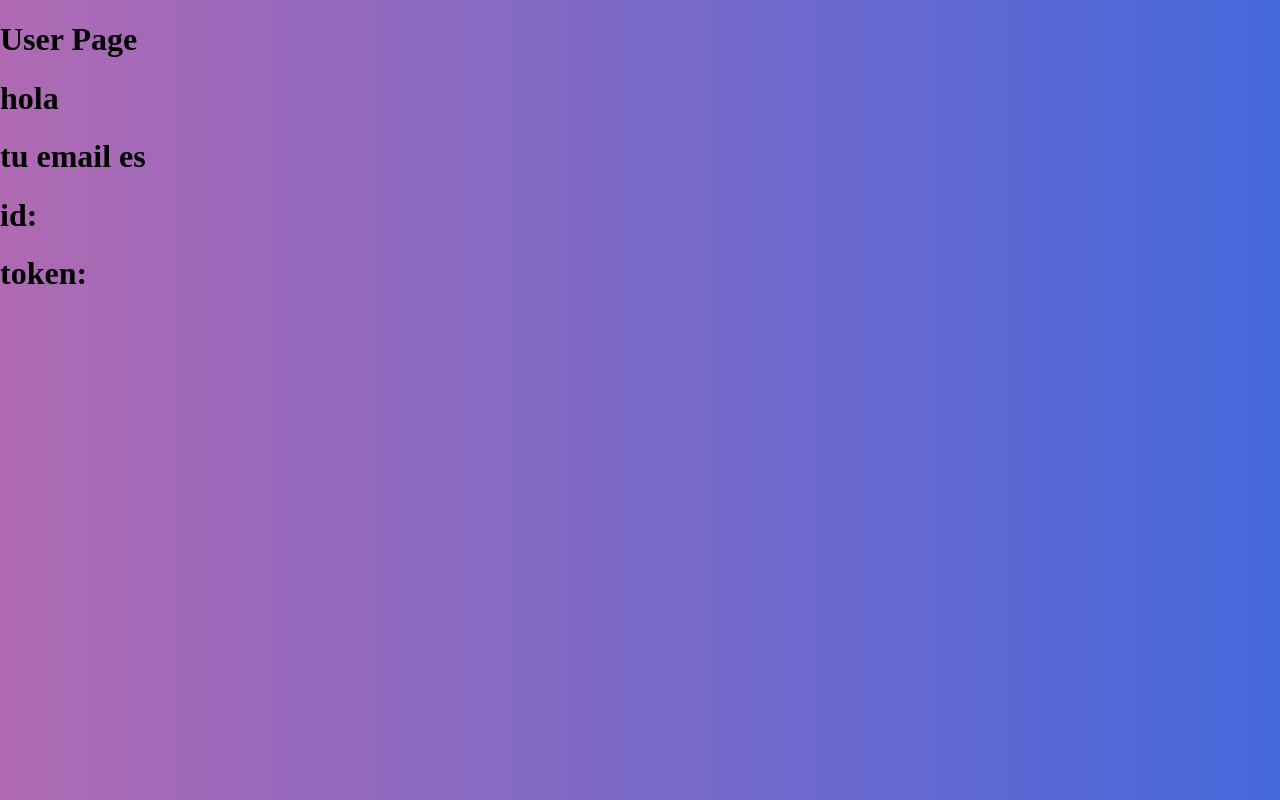
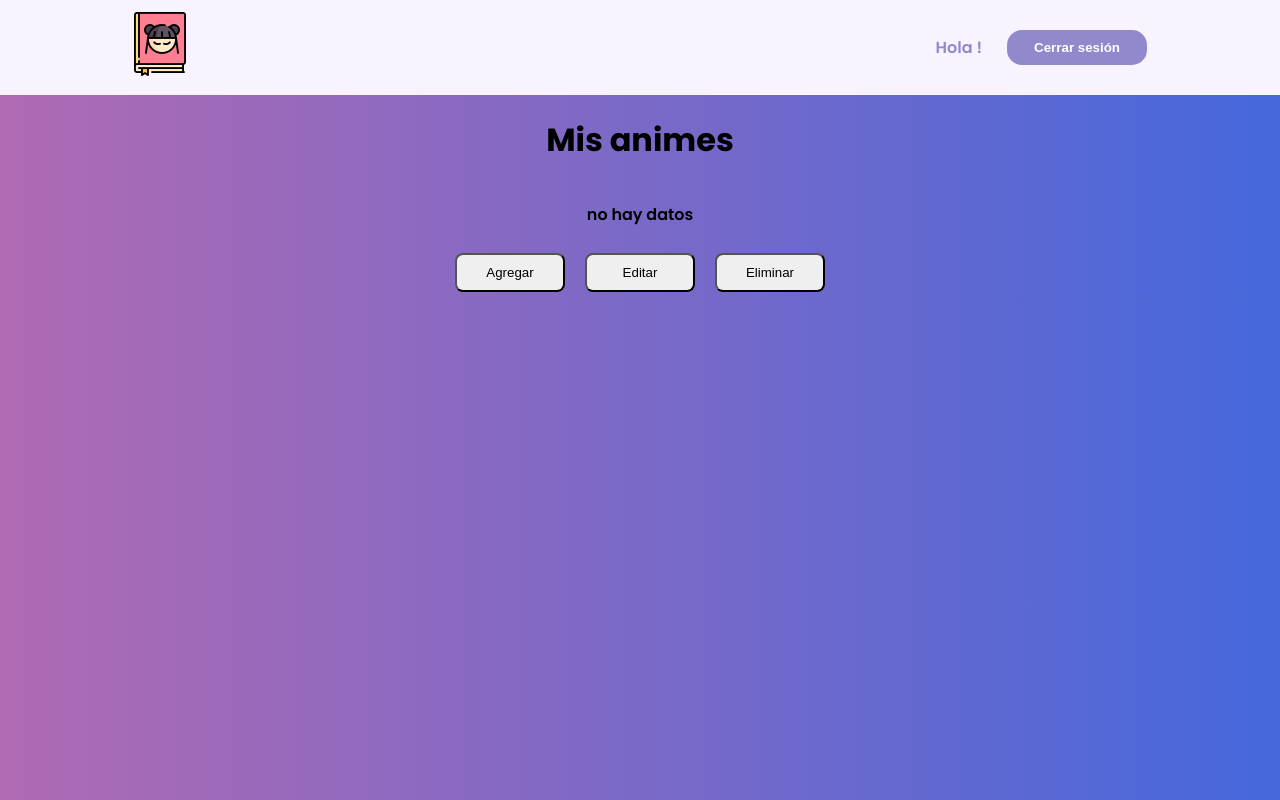
Before and after one commit to Axelflores0112/Conexion-Front-Back-Datos-Via-Login, a React (Vite) app: page /userPage in a window 1280 px wide. Built offline with nearby package versions, Linux system fonts and the light colour scheme.

Commit message:
cambios raros2

```diff
--- /dev/null
+++ b/src/components/userContent.tsx
@@ -0,0 +1,83 @@
+import { UserContext } from "../contexts/UserContext"
+import { useContext } from "react";
+import { ToastContainer, toast } from 'react-toastify';
+import { useState } from "react";
+import { useEffect } from "react";
+import "../styles/userContent.css"
+const API_URL = "http://localhost:3010/";
+interface Animes {
+    name: string,
+    description: string,
+    genere: string,
+    score: number
+    user: object
+}
+function userContent() {
+    const { user } = useContext(UserContext);
+    const [animes, setAnimes] = useState<Animes[]>([])
+
+    useEffect(() => {
+        const userID = user?.id
+        const token = user?.token
+        if (userID && token) {
+            fetchAnime(userID, token)
+        }
+    }, [])
+
+    const fetchAnime = async (id: string, token: string) => {
+        try {
+            const response = await fetch(`${API_URL}api/v1/animes?userId=${id}`, {
+                headers: {
+                    'Authorization': `Bearer ${token}`
+                }
+            });
+            if (!response.ok) {
+                toast.error("Ocurrio un error al obtener los datos")
+            } else {
+                const data = await response.json();
+                setAnimes(data)
+                console.log(data);
+            }
+
+        } catch (error) {
+            console.log(error)
+        }
+    }
+    return (
+        <div className="data-user">
+            <ToastContainer />
+            <div className="title">
+                <h1>Mis animes</h1>
+            </div>
+            {
+                user ?
+                    <table className="anime-table">
+                        <thead>
+                            <tr>
+                                <th>Nombre</th>
+                                <th>Descripcion</th>
+                                <th>Genero</th>
+                                <th>Score</th>
+                            </tr>
+                        </thead>
+                        <tbody>
+                            {animes.map((anime, index) => (
+                                <tr key={index}>
+                                    <td>{anime.name}</td>
+                                    <td>{anime.description}</td>
+                                    <td>{anime.genere}</td>
+                                    <td>{anime.score}</td>
+                                </tr>
+                            ))}
+                        </tbody>
+                    </table> : <p>no hay datos</p>
+            }
+            <div className="btn-section">
+                <button className="btn-create">Agregar</button>
+                <button className="btn-edit">Editar</button>
+                <button className="btn-delete">Eliminar</button>
+            </div>
+        </div>
+    )
+}
+export default userContent
--- /dev/null
+++ b/src/components/userHeader.tsx
@@ -0,0 +1,45 @@
+import logo from '../Imagenes/logotipo.png';
+import { Link } from 'react-router-dom';
+import { useState ,useContext} from 'react'
+import "../styles/userHeader.css"
+import { UserContext } from '../contexts/UserContext';
+function userHeader(){
+    const [navOpen, setNavOpen] = useState(false);
+    const {user}=useContext(UserContext);
+    const openNav = () => {
+        setNavOpen(true);
+    };
+
+    const closeNav = () => {
+        setNavOpen(false);
+    };
+
+    return(
+        <header className="header">
+            <div className="logo">
+                <img src={logo} alt="logo"/>
+            </div>
+            <nav>
+                <ul className="nav-links">
+                    <li><p >Hola {user?.name}!</p></li>
+                </ul>
+            </nav>
+            <div className="btn-container">
+                <Link  className="btn-login" to={"/login"}><button>Cerrar sesión</button></Link>
+            </div>
+            <a onClick={openNav} href="#" className="menu"><button>Menu</button></a>
+
+            <div className={`overlay ${navOpen ? 'open' : ''}`} id="mobile-menu">
+                <a onClick={closeNav} href="#" className="close">&times;</a>
+                <div className="overlay-content">
+                    <a href="#">Nosotros</a>
+                    <a href="#">Contacto</a>
+                    <Link to="/login">Ingresar</Link>
+                    <Link to="/register">Registro</Link>
+                </div>
+            </div>
+        </header>
+    )
+}
+
+export default userHeader
--- a/src/components/userPage.tsx
+++ b/src/components/userPage.tsx
@@ -1,15 +1,16 @@
-import React,{useContext} from "react"
+import {useContext, useState} from "react"
 import { UserContext } from '../contexts/UserContext';
+import UserHeader from "./userHeader";
+import UserContent from "./userContent";
 function userPage(){
     const {user}=useContext(UserContext);
+    const [sesion,setSesion]=useState();
     return(
-
-        <div>
-            <h1>User Page</h1>
-            <h1>hola {user?.name}</h1>
-            <h1>tu email es {user?.email}</h1>
-            <h1>id: {user?.id}</h1>
-            <h1>token: {user?.token}</h1>
+        <div className="body-user">
+            <UserHeader/>
+            <div className="user-content">
+                <UserContent/>
+            </div>
         </div>
     )
 }
--- /dev/null
+++ b/src/styles/userContent.css
@@ -0,0 +1,65 @@
+@import url('https://fonts.googleapis.com/css2?family=Poppins:ital,wght@0,600;0,700;1,400&display=swap');
+.title{
+    font-family: 'Poppins', sans-serif;
+    display: flex;
+    flex-direction: column;
+    align-items: center;
+}
+.anime-table{
+    border-collapse: collapse;
+    margin: 25px 0;
+    font-size: 0.9rem;
+    min-width: 400px;
+    background-color: #ffffff;
+    font-family: 'Poppins', sans-serif;
+    border-radius: 5px 5px 0 0;
+    overflow: hidden;
+    width: 90%;
+}
+.anime-table thead tr {
+    background-color: #35343a;
+    color: #ffffff;
+    text-align: left;
+    font-weight: bold;
+}
+.anime-table th,
+.anime-table td {
+    padding: 12px 15px;
+}
+.anime-table tbody tr {
+    border-bottom: 1px solid #dddddd;
+}
+.anime-table tbody tr:nth-of-type(even) {
+    background-color: #f3f3f3;
+}
+.data-user{
+    font-family: 'Poppins', sans-serif;
+    display: flex;
+    flex-direction: column;
+    align-items: center;
+}
+.data-user .btn-section{
+    display: flex;
+    justify-content: center;
+}
+.data-user .btn-section .btn-create{
+    margin: 10px;
+    padding: 10px 20px;
+    border-radius: 8px;
+    width: 110px;
+    cursor: pointer;/*Que el mouse haga manita*/
+}
+.data-user .btn-section .btn-edit{
+    margin: 10px;
+    padding: 10px 20px;
+    border-radius: 8px;
+    width: 110px;
+    cursor: pointer;/*Que el mouse haga manita*/
+}
+.data-user .btn-section .btn-delete{
+    margin: 10px;
+    padding: 10px 20px;
+    border-radius: 8px;
+    width: 110px;
+    cursor: pointer;/*Que el mouse haga manita*/
+}
--- /dev/null
+++ b/src/styles/userHeader.css
@@ -0,0 +1,128 @@
+@import url('https://fonts.googleapis.com/css2?family=Poppins:ital,wght@0,600;0,700;1,400&display=swap');
+:root{
+    --hd-bg:#f8f3ff;
+    --links-color:#9089cc;
+    --botom-bg:#674baf;
+    --light-pink:#e882e8;
+    --img-bg:#eadbff;
+    }
+
+.header{
+    background-color: var(--hd-bg);
+    display: flex;
+    justify-content: flex-end;/*Distribuir contenido de la nav (solo d:flex)*/
+    align-items:center;
+    height: 85px;
+    padding: 5px 10%;
+    font-family: 'Poppins', sans-serif;
+}
+.header .logo{
+    margin-right: auto;/*Enviar logo a la derecha*/
+}
+.header .logo img:hover{
+    transform: scale(1.2);/*logo se crece al poner cursor*/
+}
+.header .logo img{
+    transition: all 0.3s;/*Cambio se vea mejor*/
+}
+.header .logo {
+    cursor: pointer;/*Mouse manita*/
+}
+.header .nav-links{
+    list-style: none;/*Quita puntos de li*/
+    margin: auto 0;/*quitar?*/
+}
+.header .nav-links li{
+    display: inline-block;/*alinea los li*/
+    padding: 0 20px;
+}
+.header .nav-links p{
+
+    font-size: 700;
+    color: var(--links-color);
+
+}
+.header .nav-links li:hover{
+    transform: scale(1.1);
+}
+.menu{
+    display: none;
+}
+.header .btn-container .btn-login button,
+.header .menu button{
+    font-weight: 700;
+    padding: 10px 27px;
+    margin: none;
+    color: white;
+    background: #9089cc;
+    border-radius: 15px ;
+    border: none;
+    cursor: pointer;
+    transition: all 0.3s ease 0s;
+}
+
+.header .btn-container .btn-login button:hover,
+.header .menu button:hover{
+    background-color: #9089cc;
+    color: white;
+    transform: scale(1.1);
+}
+
+@media screen and (max-width:900px) {
+    .nav-links, .btn-login{
+        display: none;
+    }
+    .menu{
+        display: inherit;
+    }
+}
+
+.header a{
+    text-decoration: none;
+}
+.header .overlay{
+    height: 100%;/*de aqui*/
+    width: 0;
+    position: fixed;/*a aqui ya se escondio todo en el boton*/
+    z-index: 1;
+    left: 0;
+    top: 0;
+    background-color: #9089cc;
+    overflow: hidden;
+    transition:all 0.3s ease 0s ;
+}
+.header .overlay .overlay-content{
+    display: flex;
+    height: 100%;
+    flex-direction: column;
+    align-items: center;
+    justify-content: center;
+}
+.header .overlay a{
+    padding: 15px;
+    font-size: 36px;
+    display:block;/*contenido en vertical*/
+    transition:all 0.3s ease 0s;
+    font-weight: 700;
+    color: white;
+}
+.header .overlay a:hover,
+.header .overlay a:focus{
+    color: var(--botom-bg);
+}
+.header .overlay .close{
+    position: absolute;
+    top: 20px;
+    right: 45px;
+    font-size: 65px;
+}
+@media screen and (max-height:450px) {
+     .header .overlay a{
+        font-size: 20px;
+     }
+     .header .overlay .close{
+        font-size: 40px;
+        top: 15px;
+        right: 35px;
+     }
+}
```
Also changed, not shown: src/styles/userpage.css (added).
